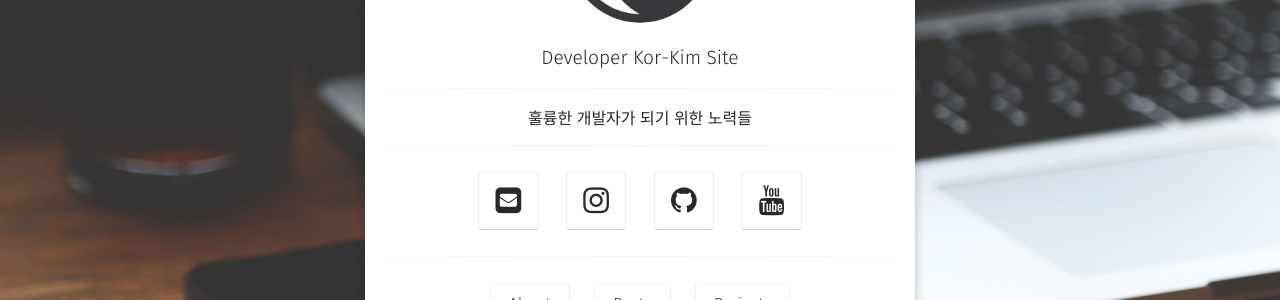
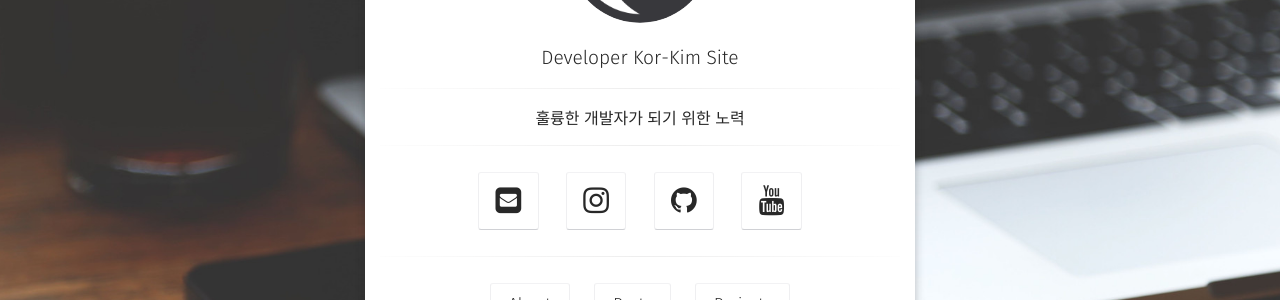
Before and after one commit to kim-jin-seop/kim-jin-seop.github.io, a Jekyll site: the page built from index.html, in a window 1280 px wide. Shown: the part 350-650 px from the top of the page. Built offline with Jekyll 4.4.1, drawn with Linux system fonts in a browser that asks for light colours; some web fonts are replaced; some of the changed lines change nothing that is shown.

Commit message:
Update _config.yml

```diff
--- a/_config.yml
+++ b/_config.yml
@@ -1,7 +1,7 @@
 # Site
 title:              Developer Kor-Kim Site
-bio:                '훌륭한 개발자가 되기 위한 노력들'
-description:        "충남대학교 졸업   컴퓨터공학과 전공   김진섭의 블로그"
+bio:                '훌륭한 개발자가 되기 위한 노력'
+description:        "Hello, my major is computer science engineering. I want to be a good developer."
 reading_time:       true
 words_per_minute:   200
 logo:               'assets/img/logo.png'
```
